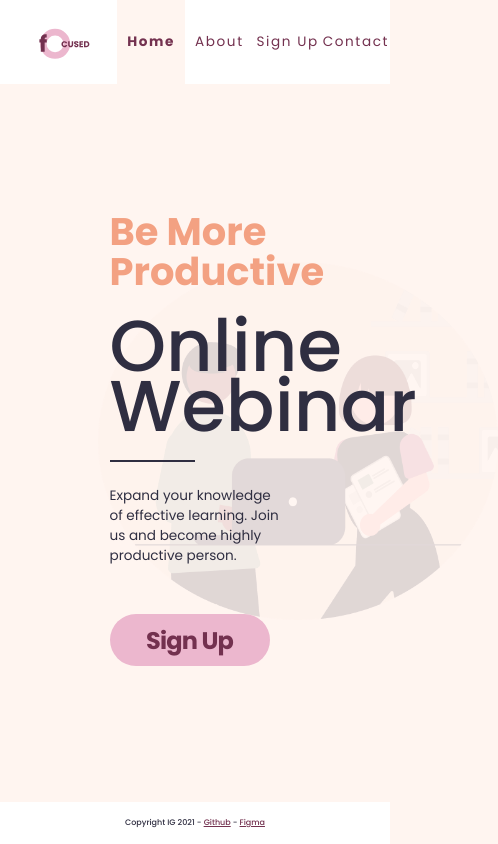
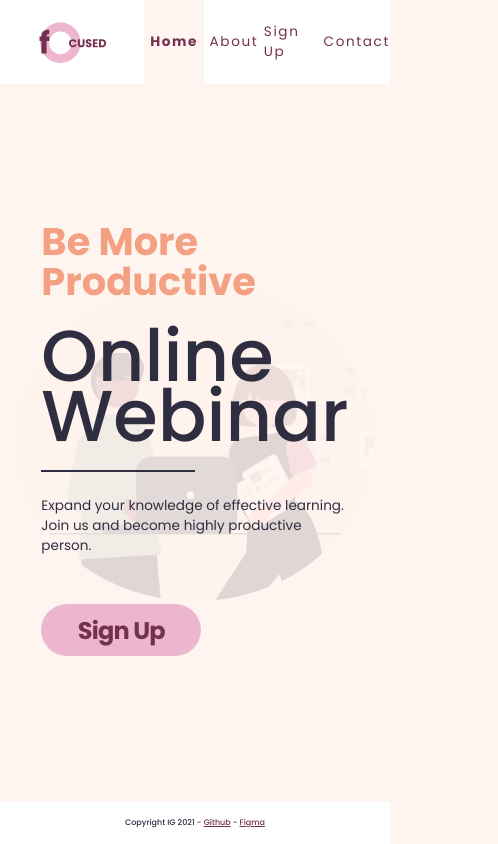
Before and after one commit to iga-g/online-webinar-page, a plain HTML site: page index.html in a window 390 px wide. Shown: the whole page, 498 px wide, since content can reach past the window. Drawn offline with Linux system fonts and the light colour scheme.

Commit message:
fixed media queries

```diff
--- a/style.css
+++ b/style.css
@@ -26,6 +26,7 @@ nav {
   align-items: center;
   width: 100%;
   background-color: var(--white);
+  padding-left: 10%;
 }
 
 h1 {
@@ -117,7 +118,6 @@ button:hover {
 
 .logo {
   width: 50%;
-  margin-left: 10%;
   padding-top: 1.5rem;
 }
 
@@ -158,7 +158,7 @@ button:hover {
 
 .page-img img {
   max-width: 100%;
-  min-width: 50rem;
+  min-width: 100%;
 }
 
 .contact a, .contact p {
@@ -263,18 +263,29 @@ animation: fadeIn .5s ease-in;
   .nav-list {
     width: 70%;
   }
+
   .page-content {
     position: relative;
     z-index: 1;
     display: flex;
     justify-content: center;
+    padding: 0 10rem;
   }
+
+  .page-presentation, .page-img {
+    margin: unset;
+    max-width: 85vh;
+  }
+
   .page-img {
     position: absolute;
     opacity: .15;
     z-index: 2;
     align-self: center;
+    width: 100%;
+    padding: 0 2rem;
   }
+
   .page-presentation {
     z-index: 3;
   }
@@ -287,4 +298,6 @@ animation: fadeIn .5s ease-in;
   .logo img {
     width: 65%;
   }
+
+
 }
```
